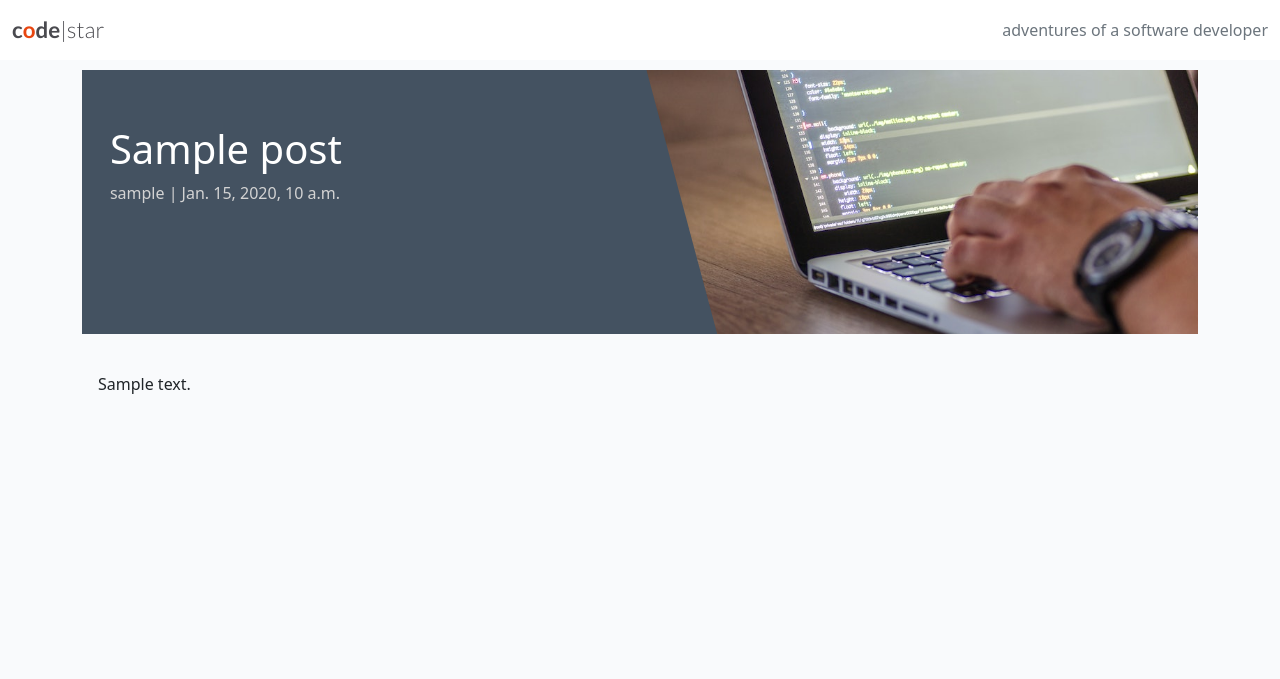
After one commit to jbillcliffe/django-blog, a Django app: a page that uses templates/base.html in a window 1280 px wide. The commit adds this page. Shown: the top 679 px of the page. Run offline with Django 4.2, Linux system fonts and the light colour scheme; tables that the repository leaves empty hold one stand-in row (values such as "Sample post").

Commit message:
added post_detail views

```diff
--- /dev/null
+++ b/blog/templates/blog/post_detail.html
@@ -0,0 +1,34 @@
+{% extends 'base.html' %} {% block content %}
+{% load static %}
+
+<div class="masthead">
+    <div class="container">
+        <div class="row g-0">
+            <div class="col-md-6 masthead-text">
+                <!-- Post title goes in these h1 tags -->
+                <h1 class="post-title">{{ post.title }}</h1>
+                <!-- Post author goes before the | the post's created date goes after -->
+                <p class="post-subtitle">{{ post.author }} | {{ post.created_on }}</p>
+            </div>
+            <div class="d-none d-md-block col-md-6 masthead-image">
+                <img src="{% static 'images/default.jpg' %}" class="scale" alt="placeholder">
+            </div>
+        </div>
+    </div>
+</div>
+
+<div class="container">
+    <div class="row">
+        <div class="col card mb-4  mt-3 left  top">
+            <div class="card-body">
+                <!-- The post content goes inside the card-text. -->
+                <!-- Use the | safe filter inside the template tags -->
+                <p class="card-text">
+                    {{ post.content | safe }}
+                </p>
+            </div>
+        </div>
+    </div>
+</div>
+
+{% endblock content %}
--- a/blog/urls.py
+++ b/blog/urls.py
@@ -2,5 +2,6 @@ from . import views
 from django.urls import path
 
 urlpatterns = [
-    path('', views.PostList.as_view(), name='home')
+    path('', views.PostList.as_view(), name='home'),
+    path('<slug:slug>/', views.post_detail, name='post_detail'),
 ]
--- a/blog/views.py
+++ b/blog/views.py
@@ -1,4 +1,4 @@
-from django.shortcuts import render
+from django.shortcuts import render, get_object_or_404
 from django.views import generic
 from .models import Post
 
@@ -7,3 +7,26 @@ class PostList(generic.ListView):
     queryset = Post.objects.filter(status=1)
     template_name = "blog/index.html"
     paginate_by = 6
+
+def post_detail(request, slug):
+    """
+    Display an individual :model:`blog.Post`.
+
+    **Context**
+
+    ``post``
+        An instance of :model:`blog.Post`.
+
+    **Template:**
+
+    :template:`blog/post_detail.html`
+    """
+
+    queryset = Post.objects.filter(status=1)
+    post = get_object_or_404(queryset, slug=slug)
+
+    return render(
+        request,
+        "blog/post_detail.html",
+        {"post": post},
+    )
--- a/codestar/settings.py
+++ b/codestar/settings.py
@@ -27,7 +27,7 @@ TEMPLATES_DIR = os.path.join(BASE_DIR, 'templates')
 # SECRET_KEY = 'django-insecure-l!$d7eaba+hx%dxp&-%wmubwra)o58#vw*00rq-6es@b^=h4qr'
 SECRET_KEY = os.environ.get("SECRET_KEY")
 # SECURITY WARNING: don't run with debug turned on in production!
-DEBUG = False
+DEBUG = True
 
 ALLOWED_HOSTS = ['8000-jbillcliffe-django-blog-va4v94q241.us1.codeanyapp.com',
                 '.herokuapp.com']
--- /dev/null
+++ b/static/js/script.js
@@ -0,0 +1 @@
+console.log("Hello from script.js");
--- a/templates/base.html
+++ b/templates/base.html
@@ -77,6 +77,7 @@
     <script src="https://cdn.jsdelivr.net/npm/bootstrap@5.0.1/dist/js/bootstrap.bundle.min.js"
         integrity="sha384-gtEjrD/SeCtmISkJkNUaaKMoLD0//ElJ19smozuHV6z3Iehds+3Ulb9Bn9Plx0x4" crossorigin="anonymous">
         </script>
+    <script src="{% static 'js/script.js' %}"></script>
 </body>
 
 </html>
```
Also changed, not shown: blog/templates/blog/index.html (+4 -5 lines), static/images/default.jpg (added), 2 other files.
